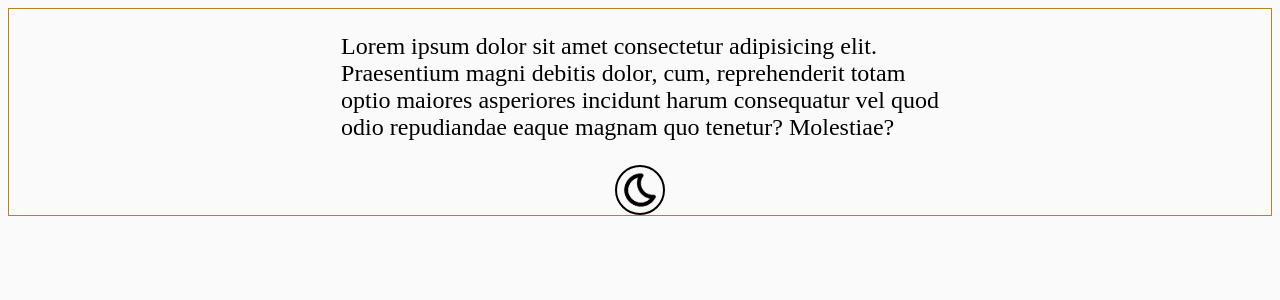
After one commit to JoaoLimaV/Projeto-URecycle, a PHP site: page /teste-dark_mode.html in a window 1280 px wide. The commit adds this page. Shown: the top 300 px of the page. Run offline with PHP 8.4, Linux system fonts and the light colour scheme.

Commit message:
Att Reciclagem e Teste dark-mode

```diff
--- a/reciclagem-nav_index/css/estilo.css
+++ b/reciclagem-nav_index/css/estilo.css
@@ -25,7 +25,6 @@ header{
 #logo a img{
     width: 135px;
     height: 90px;
-
 }
 
 /* NAV HEADER */
@@ -155,10 +154,11 @@ article{
     display:flex;
     align-items: center;
     justify-content:center;
+    flex-direction: column;
 }
 #box_informativo .box_videos iframe{
-    width: 45%;
-    height: 20em;
+    width: 50%;
+    height: 30em;
 }
 /* Footer */
 footer{
--- /dev/null
+++ b/teste-dark_mode.html
@@ -0,0 +1,92 @@
+<!DOCTYPE html>
+<html lang="pt-br">
+<head>
+    <meta charset="UTF-8">
+    <meta http-equiv="X-UA-Compatible" content="IE=edge">
+    <title>Document</title>
+
+    <style>
+        :root{
+            --body-bg: #fafafa;
+            --body-color: black;
+            --body-border: 1px solid rgb(187, 130, 25);
+            --body-font-size: 1.5em;
+
+            --btn-bg: url(/reciclagem-nav_index/img/lua.png) no-repeat center center;
+            --btn-bg-size: 100%;
+            --btn-border: 2px solid black;
+
+        }
+        .dark-mode:root{
+            --body-bg: rgb(0,0,0,0.8);
+            --body-color: #fafafa;
+            --body-border: 1px solid rgb(38, 38, 226);
+            --body-font-size: 1.5em;
+
+            --btn-bg: url(/reciclagem-nav_index/img/lua_inverso.png) no-repeat center center;
+            --btn-bg-size: 100%;
+            --btn-border: 2px solid white;
+        }
+
+        body{
+            background-color: var(--body-bg);
+            color: var(--body-color);
+            border: var(--body-border);
+            font-size: var(--body-font-size);
+
+            display: flex;
+            align-items: center;
+            justify-content:center;
+            flex-direction: column;
+
+        }
+        p{
+            text-align: var(--p-text-aling);
+        }
+        .btn{
+            width: 50px;
+            height: 50px;
+            cursor: pointer;
+            text-indent: -5000px;
+            border-radius: 100%;
+
+            background: var(--btn-bg);
+            background-size: var(--btn-bg-size);
+            border: var(--btn-border);
+
+        }
+        .btn:hover{
+
+            background: url(/reciclagem-nav_index/img/lua_inverso.png) center center no-repeat;
+            background-size: var(--btn-bg-size);
+            border: 2px solid rgb(0,0,0,0.5);
+            background-color:  rgba(109, 109, 109, 0.8);
+        }
+        .dark-mode .btn:hover{
+            filter: invert(100%);
+            background-color:  transparent;
+            border: 2px solid white;
+        }
+
+    </style>
+</head>
+<body>
+    <p>
+        Lorem ipsum dolor sit amet consectetur adipisicing elit. <br>
+        Praesentium magni debitis dolor, cum, reprehenderit totam <br>
+        optio maiores asperiores incidunt harum consequatur vel quod <br>
+        odio repudiandae eaque magnam quo tenetur? Molestiae?<br>
+    </p>
+
+    <button id = "dark_mode" class ="btn"onclick="darkmode()"> DARK MODE </button>
+
+    <script>
+
+        function darkmode(){
+            const $html = document.querySelector('html')
+            $html.classList.toggle('dark-mode')
+        }
+    </script>
+
+</body>
+</html>
```
